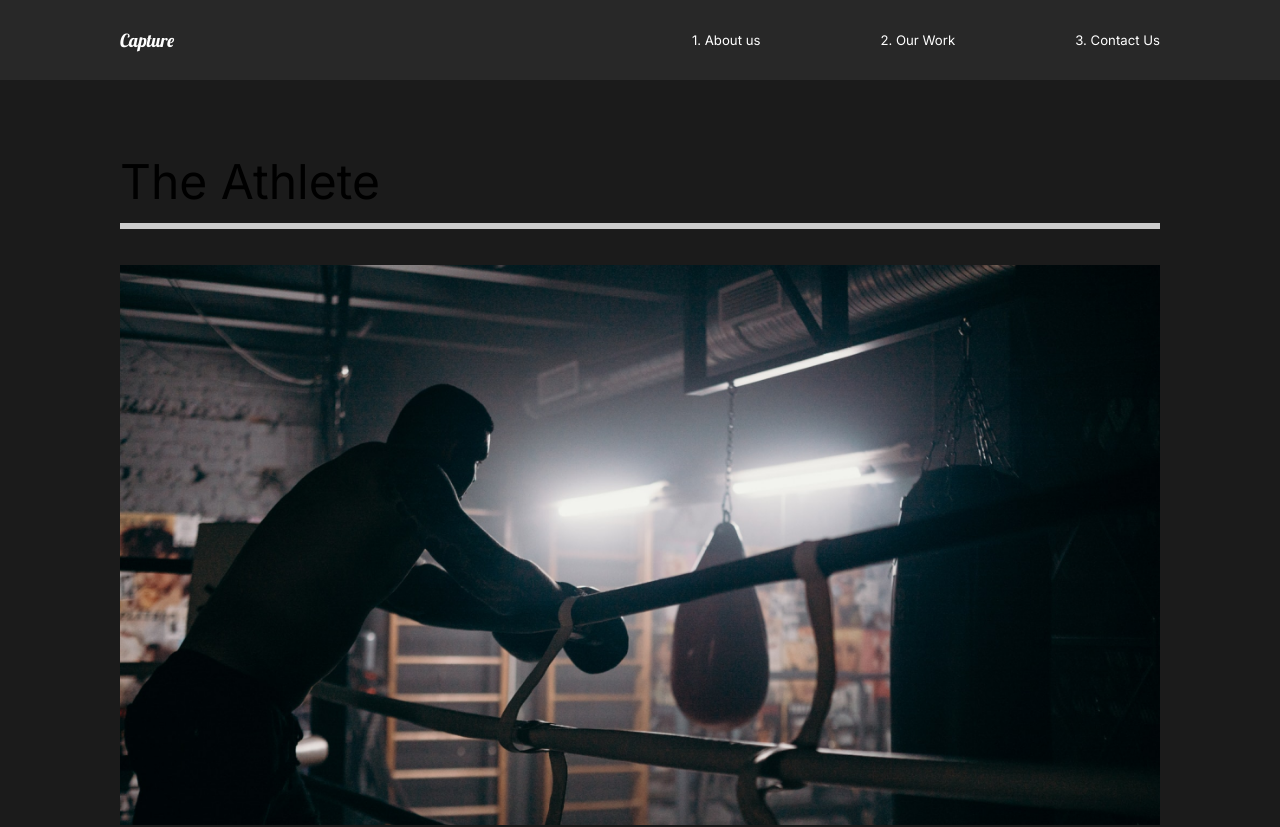
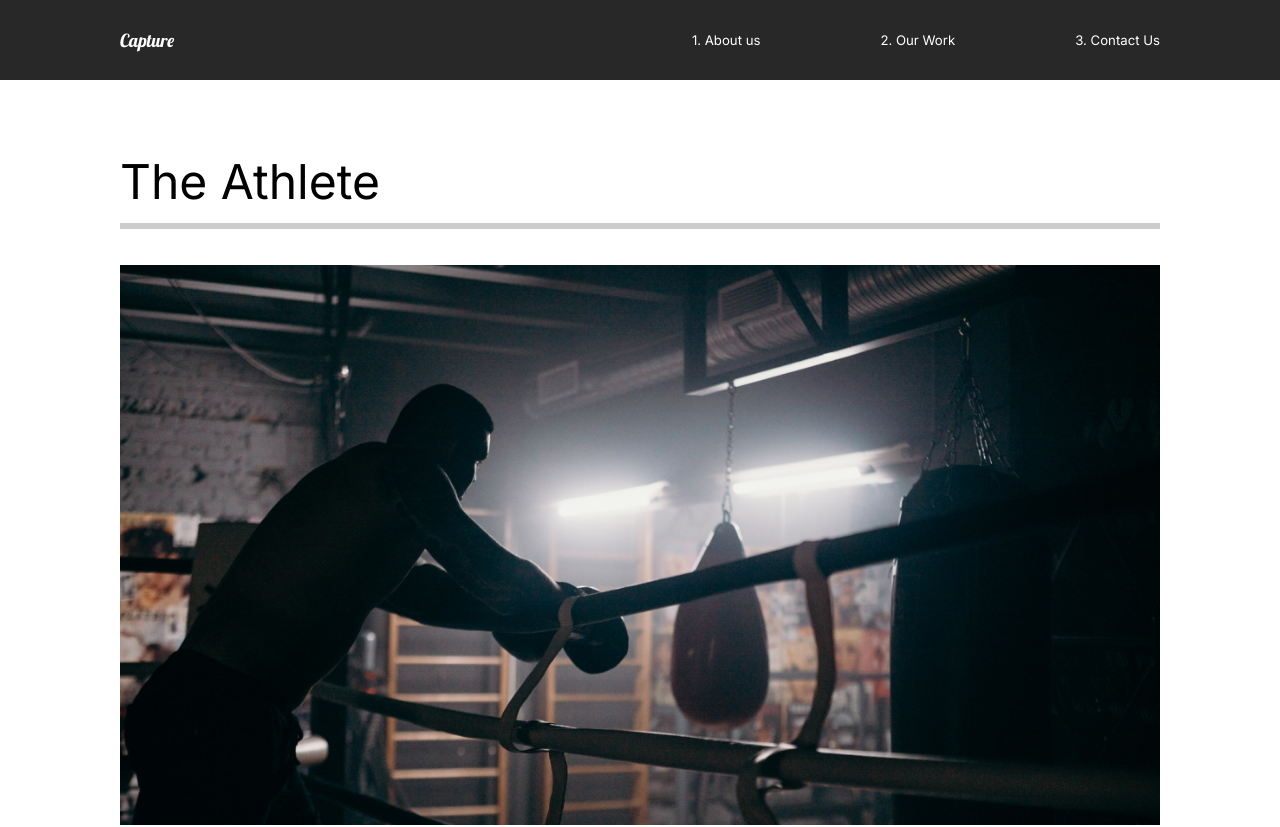
Before and after one commit to aleksabozinovic/react-capture, a React (Create React App) app: page /work in a window 1280 px wide. Shown: the top 827 px of the page. Built offline with nearby package versions, Linux system fonts and the light colour scheme.

Commit message:
Adding simple animations

```diff
--- a/src/App.js
+++ b/src/App.js
@@ -9,19 +9,26 @@
 import MovieDetail from "./pages/MovieDetail";
 
 // Router
-import { Routes, Route } from "react-router-dom";
+import { Routes, Route, useLocation } from "react-router-dom";
+
+// Animation
+import { AnimatePresence } from "framer-motion";
 
 function App() {
+  const location = useLocation();
+
   return (
     <div className="App">
       <GlobalStyle />
       <Nav />
-      <Routes>
-        <Route path="/" exact element={<AboutUs />} />
-        <Route path="/work" exact element={<OurWork />} />
-        <Route path="/contact" exact element={<ContactUs />} />
-        <Route path="/work/:id" exact element={<MovieDetail />} />
-      </Routes>
+      <AnimatePresence exitBeforeEnter>
+        <Routes key={location.key} location={location}>
+          <Route path="/" exact element={<AboutUs />} />
+          <Route path="/work" exact element={<OurWork />} />
+          <Route path="/contact" exact element={<ContactUs />} />
+          <Route path="/work/:id" exact element={<MovieDetail />} />
+        </Routes>
+      </AnimatePresence>
     </div>
   );
 }
--- /dev/null
+++ b/src/animation.js
@@ -0,0 +1,20 @@
+export const pageAnimation = {
+  hidden: {
+    opacity: 0,
+    y: 300,
+  },
+  show: {
+    opacity: 1,
+    y: 0,
+    transition: {
+      duration: 1,
+    },
+  },
+  exit: {
+    opacity: 0,
+    y: 300,
+    transition: {
+      duration: 1,
+    },
+  },
+};
--- a/src/components/AboutSection.js
+++ b/src/components/AboutSection.js
@@ -2,28 +2,30 @@
 import home1 from "../img/home1.png";
 
 // STYLES
-import styled from "styled-components";
 import { About, Description, Hide, Image } from "../styles";
+
+// Framer Motion
+import { motion } from "framer-motion";
 
 const AboutSection = () => {
   return (
     <About>
       <Description>
-        <div className="title">
+        <motion.div>
           <Hide>
-            <h2>We work to make</h2>
+            <motion.h2>We work to make</motion.h2>
           </Hide>
 
           <Hide>
-            <h2>
+            <motion.h2>
               your <span>dreams</span> come
-            </h2>
+            </motion.h2>
           </Hide>
 
           <Hide>
-            <h2>true.</h2>
+            <motion.h2>true.</motion.h2>
           </Hide>
-        </div>
+        </motion.div>
         <p>
           Contact us for any photography or videography ideas that you have. We
           are professionals with amazing skills.
@@ -37,6 +39,4 @@
   );
 };
 
-// STYLED COMPONENT
-
 export default AboutSection;
--- a/src/pages/AboutUs.js
+++ b/src/pages/AboutUs.js
@@ -5,13 +5,22 @@
 import ServicesSection from "../components/ServicesSection";
 import FaqSection from "../components/FaqSection";
 
+// Animations
+import { motion } from "framer-motion";
+import { pageAnimation } from "../animation";
+
 const AboutUs = () => {
   return (
-    <>
+    <motion.div
+      exit="exit"
+      variants={pageAnimation}
+      initial="hidden"
+      animate="show"
+    >
       <AboutSection />
       <ServicesSection />
       <FaqSection />
-    </>
+    </motion.div>
   );
 };
 
--- a/src/pages/ContactUs.js
+++ b/src/pages/ContactUs.js
@@ -1,10 +1,19 @@
 import React from "react";
+
+// Animations
+import { motion } from "framer-motion";
+import { pageAnimation } from "../animation";
 
 const ContactUs = () => {
   return (
-    <div>
+    <motion.div
+      exit="exit"
+      variants={pageAnimation}
+      initial="hidden"
+      animate="show"
+    >
       <h1>Contact Us</h1>
-    </div>
+    </motion.div>
   );
 };
 
--- a/src/pages/MovieDetail.js
+++ b/src/pages/MovieDetail.js
@@ -3,6 +3,10 @@
 import styled from "styled-components";
 import { useLocation } from "react-router-dom";
 import { MovieState } from "../movieState";
+
+// Animations
+import { motion } from "framer-motion";
+import { pageAnimation } from "../animation";
 
 const MovieDetail = () => {
   const url = useLocation();
@@ -21,7 +25,12 @@
   return (
     <>
       {movie && (
-        <Details>
+        <Details
+          exit="exit"
+          variants={pageAnimation}
+          initial="hidden"
+          animate="show"
+        >
           <HeadLine>
             <h2>{movie.title}</h2>
             <img src={movie.mainImg} />
@@ -44,7 +53,7 @@
   );
 };
 
-const Details = styled.div`
+const Details = styled(motion.div)`
   color: white;
 `;
 
--- a/src/pages/OurWork.js
+++ b/src/pages/OurWork.js
@@ -6,9 +6,19 @@
 import theracer from "../img/theracer-small.png";
 import goodtimes from "../img/goodtimes-small.png";
 
+// Animations
+import { motion } from "framer-motion";
+import { pageAnimation } from "../animation";
+
 const OurWork = () => {
   return (
-    <Work>
+    <Work
+      variants={pageAnimation}
+      initial="hidden"
+      animate="show"
+      exit="exit"
+      style={{ background: "#fff" }}
+    >
       <Movie>
         <h2>The Athlete</h2>
         <div className="line"></div>
@@ -34,7 +44,7 @@
   );
 };
 
-const Work = styled.div`
+const Work = styled(motion.div)`
   min-height: 100vh;
   overflow: hidden;
   padding: 5rem 10rem;
```
